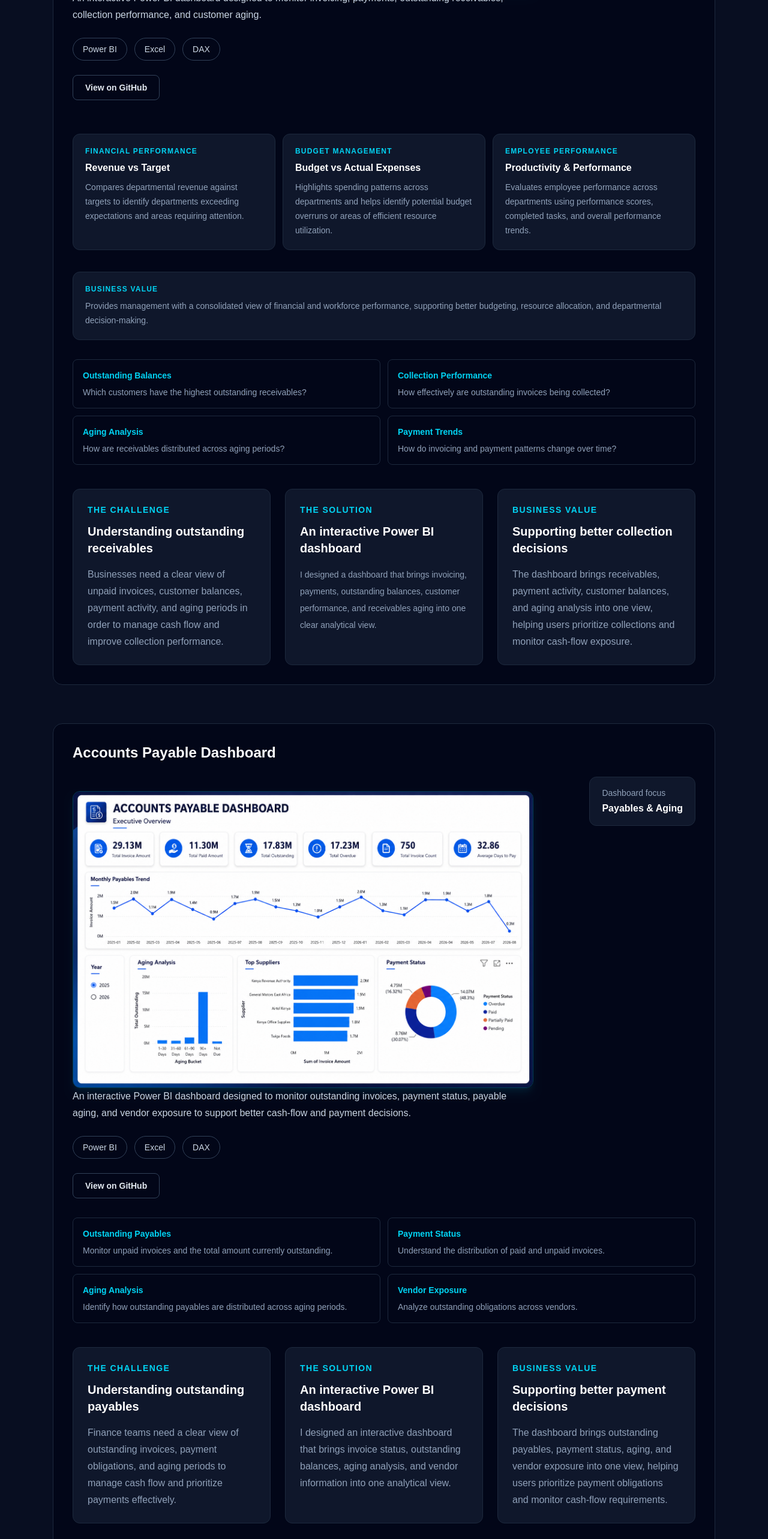
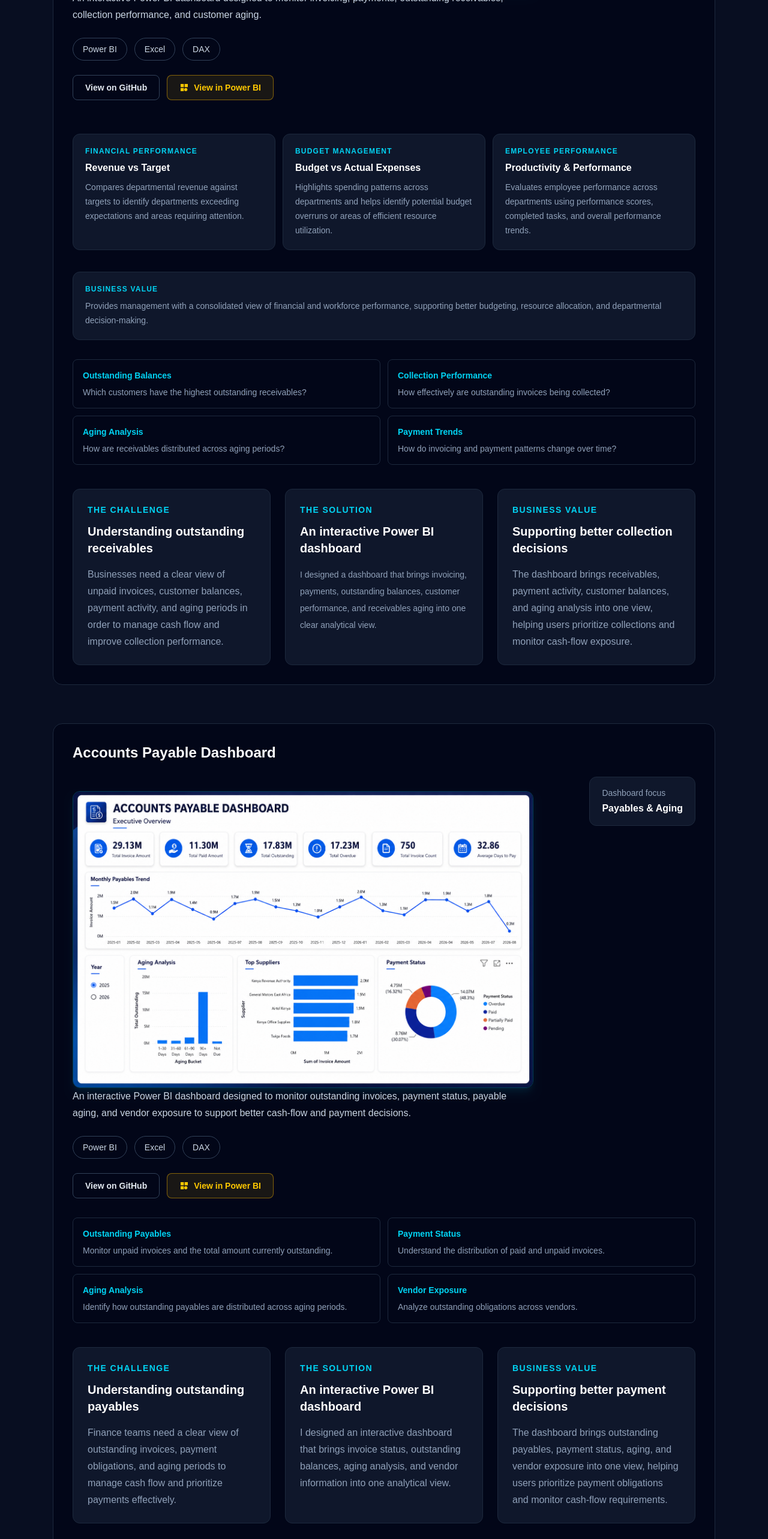
Before and after one commit to barakasimon374-pn/baraka-portfolio, a Next.js app: page / in a window 1280 px wide. Shown: the part 2760-5326 px from the top of the page at 60% size. Built offline with nearby package versions, Linux system fonts and the light colour scheme.

Commit message:
Add View in Power BI buttons to all three Power BI dashboard projects

```diff
--- a/app/page.tsx
+++ b/app/page.tsx
@@ -9,6 +9,7 @@ const projects = [
       "An interactive Power BI dashboard designed to monitor invoicing, payments, outstanding receivables, collection performance, and customer aging.",
     tools: ["Power BI", "Excel", "DAX"],
     link: "https://github.com/barakasimon374-pn/accounts-receivable-dashboard",
+    pbiLink: "https://app.powerbi.com/groups/me/reports/1c635d0b-32c1-47ff-87a3-11a7fe5931f9/8b208a1cf97da4765a5c?experience=power-bi",
   },
   {
     title: "Accounts Payable Dashboard",
@@ -16,6 +17,7 @@ const projects = [
       "An interactive Power BI dashboard designed to monitor outstanding invoices, payment status, payable aging, and vendor exposure to support better cash-flow and payment decisions.",
     tools: ["Power BI", "Excel", "DAX"],
     link: "https://github.com/barakasimon374-pn/accounts-payable-powerbi-dashboard",
+    pbiLink: "https://app.powerbi.com/groups/me/reports/69398f11-7d10-4c61-a3dd-2ddbcd6b1400/9477bb76c0d13052d1a5?experience=power-bi",
   },
   {
     title: "Departmental Performance Dashboard",
@@ -23,8 +25,8 @@ const projects = [
       "An interactive Power BI dashboard designed to evaluate departmental financial performance, budget utilization, employee productivity, and operational efficiency.",
     tools: ["Power BI", "Excel", "DAX"],
     link: "https://github.com/barakasimon374-pn/departmental-performance-dashboard",
+    pbiLink: "https://app.powerbi.com/groups/me/reports/fa98e67b-6eec-44c5-8aab-bbfcdfdc0c5b/55a2bba33a29d47e618e?experience=power-bi",
   },
-
   {
     title: "Excel Order Page & CRM Automation",
     description:
@@ -236,14 +238,27 @@ return (
                   ))}
                 </div>
 
+<div className="mt-6 flex flex-wrap gap-3">
   <a
     href="https://github.com/barakasimon374-pn/accounts-receivable-dashboard"
     target="_blank"
     rel="noopener noreferrer"
-  className="mt-6 inline-flex items-center gap-2 rounded-lg border border-slate-700 px-5 py-2.5 text-sm font-semibold text-slate-200 transition hover:border-cyan-400 hover:bg-cyan-400/10 hover:text-cyan-400"
+    className="inline-flex items-center gap-2 rounded-lg border border-slate-700 px-5 py-2.5 text-sm font-semibold text-slate-200 transition hover:border-cyan-400 hover:bg-cyan-400/10 hover:text-cyan-400"
   >
     View on GitHub
   </a>
+  <a
+    href={projects[0].pbiLink}
+    target="_blank"
+    rel="noopener noreferrer"
+    className="inline-flex items-center gap-2 rounded-lg border border-yellow-500/50 bg-yellow-500/10 px-5 py-2.5 text-sm font-semibold text-yellow-400 transition hover:border-yellow-400 hover:bg-yellow-400/20"
+  >
+    <svg className="h-4 w-4" viewBox="0 0 24 24" fill="currentColor" aria-hidden="true">
+      <path d="M3 3h8v8H3zm10 0h8v8h-8zM3 13h8v8H3zm13 0a4 4 0 1 1 0 8 4 4 0 0 1 0-8z"/>
+    </svg>
+    View in Power BI
+  </a>
+</div>
               </div>
 
               <div className="rounded-xl border border-slate-800 bg-slate-900 px-5 py-4">
@@ -448,14 +463,27 @@ return (
           </span>
         ))}
       </div>
+<div className="mt-6 flex flex-wrap gap-3">
   <a
     href="https://github.com/barakasimon374-pn/accounts-payable-powerbi-dashboard"
     target="_blank"
     rel="noopener noreferrer"
-  className="mt-6 inline-flex items-center gap-2 rounded-lg border border-slate-700 px-5 py-2.5 text-sm font-semibold text-slate-200 transition hover:border-cyan-400 hover:bg-cyan-400/10 hover:text-cyan-400"
+    className="inline-flex items-center gap-2 rounded-lg border border-slate-700 px-5 py-2.5 text-sm font-semibold text-slate-200 transition hover:border-cyan-400 hover:bg-cyan-400/10 hover:text-cyan-400"
   >
     View on GitHub
   </a>
+  <a
+    href={projects[1].pbiLink}
+    target="_blank"
+    rel="noopener noreferrer"
+    className="inline-flex items-center gap-2 rounded-lg border border-yellow-500/50 bg-yellow-500/10 px-5 py-2.5 text-sm font-semibold text-yellow-400 transition hover:border-yellow-400 hover:bg-yellow-400/20"
+  >
+    <svg className="h-4 w-4" viewBox="0 0 24 24" fill="currentColor" aria-hidden="true">
+      <path d="M3 3h8v8H3zm10 0h8v8h-8zM3 13h8v8H3zm13 0a4 4 0 1 1 0 8 4 4 0 0 1 0-8z"/>
+    </svg>
+    View in Power BI
+  </a>
+</div>
     </div>
 
     <div className="rounded-xl border border-slate-800 bg-slate-900 px-5 py-4">
@@ -639,14 +667,27 @@ return (
                 ))}
               </div>
 
+              <div className="mt-6 flex flex-wrap gap-3">
                 <a
                   href="https://github.com/barakasimon374-pn/departmental-performance-dashboard"
                   target="_blank"
                   rel="noopener noreferrer"
-                className="mt-6 inline-flex items-center gap-2 rounded-lg border border-slate-700 px-5 py-2.5 text-sm font-semibold text-slate-200 transition hover:border-cyan-400 hover:bg-cyan-400/10 hover:text-cyan-400"
+                  className="inline-flex items-center gap-2 rounded-lg border border-slate-700 px-5 py-2.5 text-sm font-semibold text-slate-200 transition hover:border-cyan-400 hover:bg-cyan-400/10 hover:text-cyan-400"
                 >
                   View on GitHub
                 </a>
+                <a
+                  href={projects[2].pbiLink}
+                  target="_blank"
+                  rel="noopener noreferrer"
+                  className="inline-flex items-center gap-2 rounded-lg border border-yellow-500/50 bg-yellow-500/10 px-5 py-2.5 text-sm font-semibold text-yellow-400 transition hover:border-yellow-400 hover:bg-yellow-400/20"
+                >
+                  <svg className="h-4 w-4" viewBox="0 0 24 24" fill="currentColor" aria-hidden="true">
+                    <path d="M3 3h8v8H3zm10 0h8v8h-8zM3 13h8v8H3zm13 0a4 4 0 1 1 0 8 4 4 0 0 1 0-8z"/>
+                  </svg>
+                  View in Power BI
+                </a>
+              </div>
 
             </div>
 
```
Lines whose indentation alone changed are shown as unchanged.
